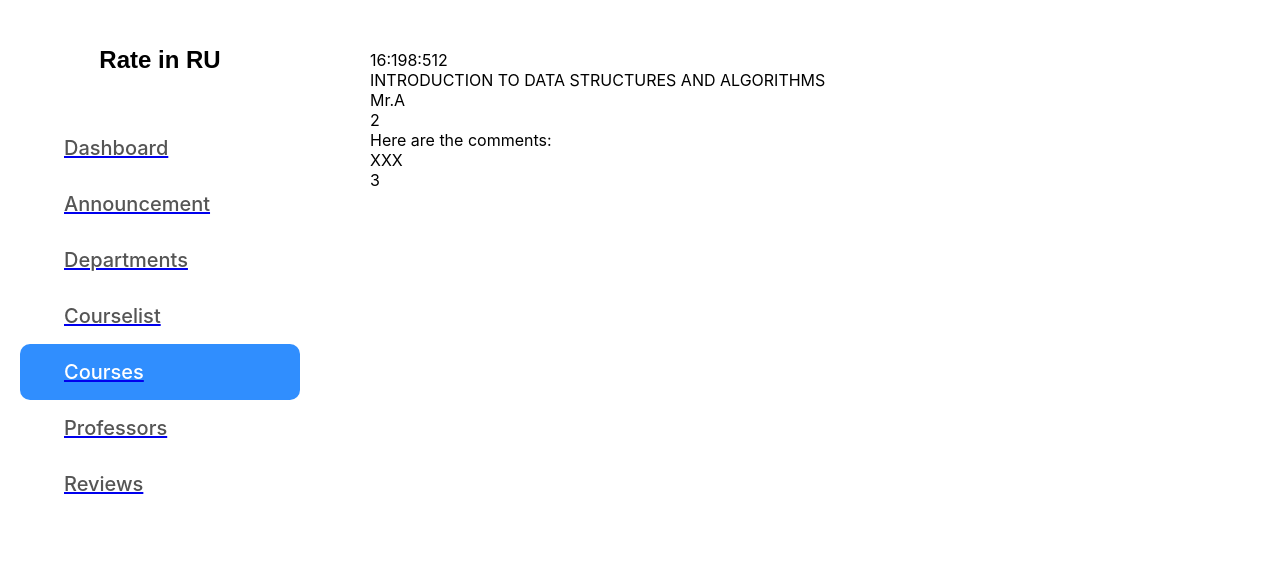
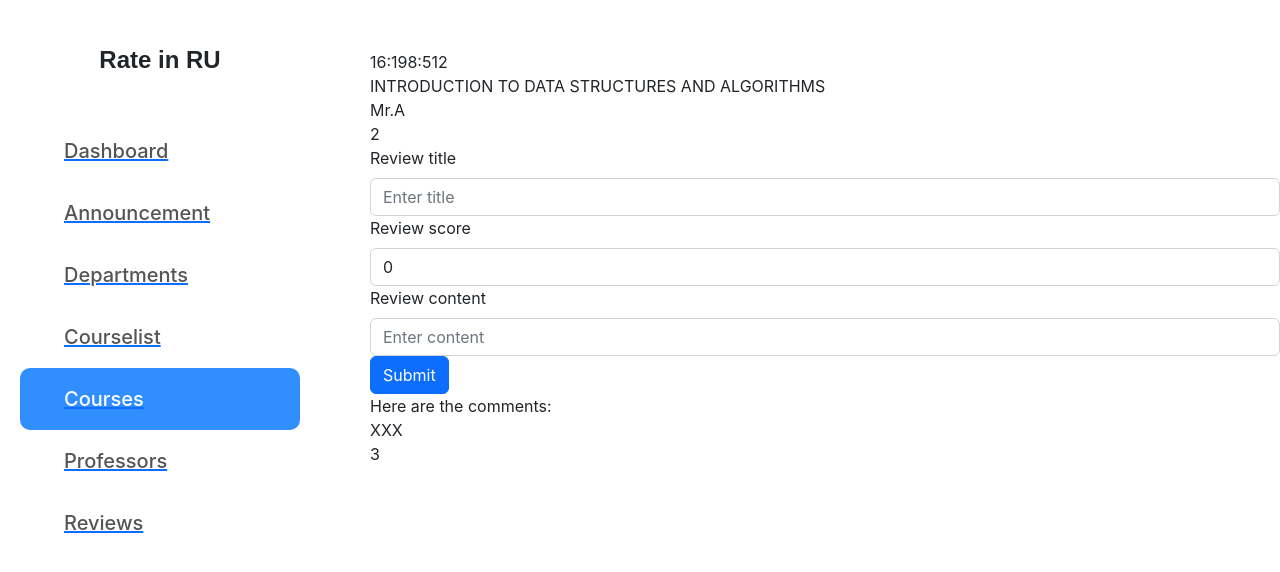
Before and after one commit to santyelegy/RUCSRate, a React (Create React App) app in the folder frontend/: page /course in a window 1280 px wide. Shown: the top 572 px of the page. Built offline with nearby package versions, Linux system fonts and the light colour scheme.

Commit message:
add form

```diff
--- a/frontend/package.json
+++ b/frontend/package.json
@@ -6,7 +6,9 @@
     "@testing-library/jest-dom": "^5.16.5",
     "@testing-library/react": "^13.4.0",
     "@testing-library/user-event": "^13.5.0",
+    "bootstrap": "^5.2.3",
     "react": "^18.2.0",
+    "react-bootstrap": "^2.7.0",
     "react-dom": "^18.2.0",
     "react-router-dom": "^6.6.1",
     "react-scripts": "5.0.1",
--- a/frontend/src/App.js
+++ b/frontend/src/App.js
@@ -26,8 +26,8 @@ export default function App() {
           <Route path='/department' element={<Department />} />
           <Route path='/courselist' element={<CourseList />} />
           <Route path='/course' element={<Course />} />
-          <Route path='/professor' element={<Professor />} />
-          <Route path='/review' element={<Review />} />
+          <Route path='/professor/:id' element={<Professor />} />
+          <Route path='/review/:id' element={<Review />} />
         </Route>
       </Routes>
       <div>
@@ -48,12 +48,6 @@ export default function App() {
             <li>
               <Link to="/department">Department</Link>
             </li>
-            <li>
-              <Link to="/professor">Professor</Link>
-            </li>
-            <li>
-              <Link to="/review">Review</Link>
-            </li>
           </ul>
         </nav>
       </div>
--- a/frontend/src/Components/sidebar/Sidebar.jsx
+++ b/frontend/src/Components/sidebar/Sidebar.jsx
@@ -36,13 +36,13 @@ const sidebarNavItems = [
     {
         display: 'Professors',
         icon: <i className='bx bx-professor'></i>,
-        to: '/professor',
+        to: '/professor/0',
         section: 'professor'
     },
     {
         display: 'Reviews',
         icon: <i className='bx bx-review'></i>,
-        to: '/review',
+        to: '/review/0',
         section: 'review'
     },
 ]
--- a/frontend/src/Pages/Course.js
+++ b/frontend/src/Pages/Course.js
@@ -1,6 +1,6 @@
 import { useParams } from 'react-router-dom';
 import course from '../sample_data/Course.json'
-
+import ReviewForm from './ReviewForm';
 function Course() {
     const { id } = useParams();
     return (
@@ -9,6 +9,7 @@ function Course() {
             <div>{course[0].name}</div>
             <div>{course[0].prof}</div>
             <div>{course[0].score}</div>
+            <ReviewForm />
             Here are the comments:
             <div>{course[0].review[0].content}</div>
             <div>{course[0].review[0].score}</div>
--- a/frontend/src/Pages/Professor.js
+++ b/frontend/src/Pages/Professor.js
@@ -1,5 +1,6 @@
 import professor from '../sample_data/Professor.json'
 import { useParams,Link } from 'react-router-dom';
+import ReviewForm from './ReviewForm';
 function Professor() {
     const { id } = useParams();
     //console.log(id);
@@ -16,6 +17,7 @@ function Professor() {
         <div>{professor.name}</div>
         <div>{professor.email}</div>
         <div>{professor.score}</div>
+        <ReviewForm/>
         {reviews}
         </>
     );
--- /dev/null
+++ b/frontend/src/Pages/ReviewForm.js
@@ -0,0 +1,39 @@
+import Button from 'react-bootstrap/Button';
+import Form from 'react-bootstrap/Form';
+import { useState } from 'react';
+function ReviewForm() {
+    const [title, setTitle] = useState("");
+    const [content, setContent] = useState("");
+    const [score, setScore] = useState(0);
+    function handleSubmit(event) {
+        event.preventDefault();
+        console.log(title);
+        console.log(content);
+        console.log(score);
+    }
+    const scorelist = [0, 1, 2, 3, 4, 5].map((val, index) => {
+        return (<option value={val} key={index}>{val}</option>);
+    })
+    return (
+        <Form onSubmit={handleSubmit}>
+            <Form.Group controlId="title">
+                <Form.Label>Review title</Form.Label>
+                <Form.Control type="text" placeholder="Enter title" onChange={(e) => setTitle(e.target.value)} />
+            </Form.Group>
+            <Form.Group controlId="score">
+                <Form.Label>Review score</Form.Label>
+                <Form.Control as="select" onChange={(e) => setScore(e.target.value)}>
+                    {scorelist}
+                </Form.Control>
+            </Form.Group>
+            <Form.Group controlId="content">
+                <Form.Label>Review content</Form.Label>
+                <Form.Control type="text" placeholder="Enter content" onChange={(e) => setContent(e.target.value)} />
+            </Form.Group>
+            <Button variant="primary" type="submit">
+                Submit
+            </Button>
+        </Form>
+    );
+}
+export default ReviewForm;
--- a/frontend/src/index.css
+++ b/frontend/src/index.css
@@ -1,3 +1,4 @@
+@import url(https://cdn.jsdelivr.net/npm/bootstrap@5.2.3/dist/css/bootstrap.min.css);
 body {
   margin: 0;
   font-family: -apple-system, BlinkMacSystemFont, 'Segoe UI', 'Roboto', 'Oxygen',
```
Also changed, not shown: 1 other file (tests, documents, lock files or other folders).
